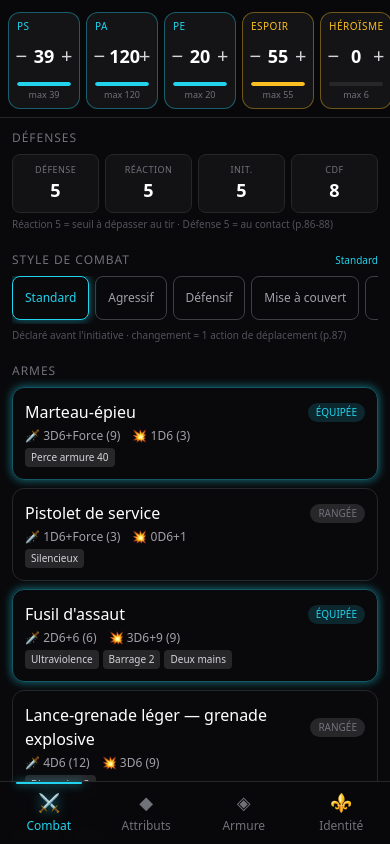
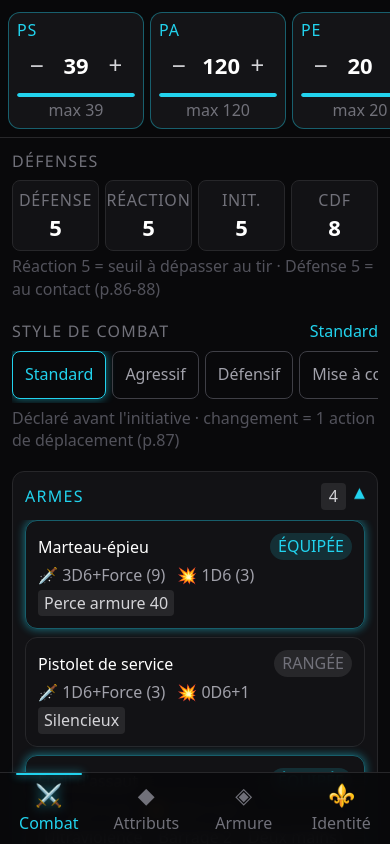
Before and after one commit to mjjdr946-sketch/knight-sheet, a Next.js app: page /personnage/combat in a window 390 px wide. Built offline with nearby package versions, Linux system fonts and the light colour scheme.

Commit message:
feat: it3 livrable 1 — lisibilité mobile (échelle typographique ≥16px, cibles 48px, drill-down accordéons, header scrollable élargi)

```diff
--- a/app/personnage/combat/page.tsx
+++ b/app/personnage/combat/page.tsx
@@ -10,6 +10,7 @@ import { useState } from 'react';
 import { motion } from 'framer-motion';
 import WeaponCard from '../../../components/cards/WeaponCard';
 import ModuleCard from '../../../components/cards/ModuleCard';
+import Accordion from '../../../components/ui/Accordion';
 import { useCharacterStore } from '@/store/characterStore';
 import { STYLES_COMBAT } from '@/engine/combat';
 import type { DamageResult } from '@/engine/damage';
@@ -64,12 +65,12 @@ export default function CombatPage() {
             { label: 'CdF', valeur: derived.cdf },
           ].map((s) => (
             <div key={s.label} className="rounded-lg border border-zinc-800 bg-zinc-900/70 py-2">
-              <p className="text-[9px] uppercase tracking-wider text-zinc-500">{s.label}</p>
+              <p className="text-xs uppercase tracking-wider text-zinc-500">{s.label}</p>
               <p className="text-lg font-bold text-white">{s.valeur}</p>
             </div>
           ))}
         </div>
-        <p className="mt-1 text-[10px] text-zinc-600">
+        <p className="mt-1 text-xs text-zinc-600">
           Réaction {derived.reaction} = seuil à dépasser au tir · Défense {derived.defense} = au contact (p.86-88)
         </p>
       </section>
@@ -78,7 +79,7 @@ export default function CombatPage() {
       <section>
         <div className="mb-2 flex items-baseline justify-between">
           <h2 className="font-display text-xs uppercase tracking-widest text-zinc-500">Style de combat</h2>
-          <span className="text-[10px] text-neon-cyan">{styleActif}</span>
+          <span className="text-xs text-neon-cyan">{styleActif}</span>
         </div>
         <div className="flex gap-1.5 overflow-x-auto pb-1">
           {STYLES_COMBAT.map((s) => (
@@ -86,7 +87,7 @@ export default function CombatPage() {
               key={s.id}
               type="button"
               onClick={() => declarerStyle(s.id)}
-              className={`min-h-[44px] shrink-0 rounded-lg border px-3 text-xs ${
+              className={`min-h-[48px] shrink-0 rounded-lg border px-3 text-xs ${
                 styleActif === s.nom
                   ? 'border-neon-cyan text-neon-cyan shadow-glow-cyan'
                   : 'border-zinc-700 text-zinc-400'
@@ -96,14 +97,13 @@ export default function CombatPage() {
             </button>
           ))}
         </div>
-        <p className="mt-1 text-[10px] text-zinc-600">
+        <p className="mt-1 text-xs text-zinc-600">
           Déclaré avant l'initiative · changement = 1 action de déplacement (p.87)
         </p>
       </section>
 
       {/* ─── Armes ──────────────────────────────────────────────────── */}
-      <section>
-        <h2 className="font-display mb-2 text-xs uppercase tracking-widest text-zinc-500">Armes</h2>
+      <Accordion titre="Armes" compteur={character.armes.length} ouvertParDefaut accent="cyan">
         <div className="space-y-2">
           {character.armes.map((arme) => (
             <WeaponCard
@@ -116,11 +116,10 @@ export default function CombatPage() {
             />
           ))}
         </div>
-      </section>
+      </Accordion>
 
       {/* ─── Dégâts subis — résolution par le moteur ────────────────── */}
-      <section>
-        <h2 className="font-display mb-2 text-xs uppercase tracking-widest text-zinc-500">Dégâts subis</h2>
+      <Accordion titre="Dégâts subis" ouvertParDefaut accent="cyan">
         <div className="space-y-2 rounded-xl border border-zinc-800 bg-zinc-900/70 p-3">
           <div className="flex items-center gap-2">
             <label htmlFor="degats" className="w-24 text-xs text-zinc-400">Dégâts</label>
@@ -130,31 +129,31 @@ export default function CombatPage() {
               min={0}
               value={degats || ''}
               onChange={(e) => setDegats(parseInt(e.target.value, 10) || 0)}
-              className="min-h-[44px] w-20 rounded-lg border border-zinc-700 bg-zinc-950 px-2 text-center text-white"
+              className="min-h-[48px] w-20 rounded-lg border border-zinc-700 bg-zinc-950 px-2 text-center text-white"
             />
           </div>
           <div className="grid grid-cols-2 gap-2 text-xs">
-            <label className="flex min-h-[44px] items-center gap-2 rounded-lg bg-zinc-950 px-2">
+            <label className="flex min-h-[48px] items-center gap-2 rounded-lg bg-zinc-950 px-2">
               <input type="checkbox" checked={ignoreCdF} onChange={(e) => setIgnoreCdF(e.target.checked)} className="h-4 w-4 accent-cyan-400" />
               Ignore CdF
             </label>
-            <label className="flex min-h-[44px] items-center gap-2 rounded-lg bg-zinc-950 px-2">
+            <label className="flex min-h-[48px] items-center gap-2 rounded-lg bg-zinc-950 px-2">
               <input type="checkbox" checked={ignoreArmure} onChange={(e) => setIgnoreArmure(e.target.checked)} className="h-4 w-4 accent-cyan-400" />
               Ignore armure
             </label>
-            <label className="flex min-h-[44px] items-center gap-2 rounded-lg bg-zinc-950 px-2">
+            <label className="flex min-h-[48px] items-center gap-2 rounded-lg bg-zinc-950 px-2">
               Perce armure
-              <input type="number" min={0} value={perceArmure || ''} onChange={(e) => setPerceArmure(parseInt(e.target.value, 10) || 0)} className="w-14 rounded border border-zinc-700 bg-zinc-950 px-1 text-center text-white" />
+              <input type="number" min={0} value={perceArmure || ''} onChange={(e) => setPerceArmure(parseInt(e.target.value, 10) || 0)} className="w-16 rounded border border-zinc-700 bg-zinc-950 px-1 text-center text-white" />
             </label>
-            <label className="flex min-h-[44px] items-center gap-2 rounded-lg bg-zinc-950 px-2">
+            <label className="flex min-h-[48px] items-center gap-2 rounded-lg bg-zinc-950 px-2">
               Pénétrant
-              <input type="number" min={0} value={penetrant || ''} onChange={(e) => setPenetrant(parseInt(e.target.value, 10) || 0)} className="w-14 rounded border border-zinc-700 bg-zinc-950 px-1 text-center text-white" />
+              <input type="number" min={0} value={penetrant || ''} onChange={(e) => setPenetrant(parseInt(e.target.value, 10) || 0)} className="w-16 rounded border border-zinc-700 bg-zinc-950 px-1 text-center text-white" />
             </label>
           </div>
           <button
             type="button"
             onClick={encaisser}
-            className="min-h-[44px] w-full rounded-lg bg-red-900/40 text-sm font-semibold uppercase tracking-wider text-red-300 active:bg-red-900/60"
+            className="min-h-[48px] w-full rounded-lg bg-red-900/40 text-sm font-semibold uppercase tracking-wider text-red-300 active:bg-red-900/60"
           >
             Encaisser
           </button>
@@ -181,17 +180,16 @@ export default function CombatPage() {
             </motion.div>
           )}
         </div>
-      </section>
+      </Accordion>
 
-      {/* ─── Méta-armure : fold + modules rapides ───────────────────── */}
-      <section>
-        <h2 className="font-display mb-2 text-xs uppercase tracking-widest text-zinc-500">Méta-armure</h2>
+      {/* ─── Méta-armure : fold + modules rapides (replié — détail sur l'onglet Armure) */}
+      <Accordion titre="Méta-armure" sousTitre={character.armureDeployee ? 'déployée · 120 PA · CdF 8' : 'Guardian · 5 PA · CdF 5'} accent="gold">
         <div className="mb-2 grid grid-cols-2 gap-2">
           <button
             type="button"
             onClick={() => basculerArmure(true)}
             disabled={character.armureDeployee}
-            className="min-h-[44px] rounded-lg border border-neon-cyan/40 text-xs text-neon-cyan disabled:opacity-40 active:bg-neon-cyan/10"
+            className="min-h-[48px] rounded-lg border border-neon-cyan/40 text-xs text-neon-cyan disabled:opacity-40 active:bg-neon-cyan/10"
           >
             Déployer (120 PA · CdF 8)
           </button>
@@ -199,7 +197,7 @@ export default function CombatPage() {
             type="button"
             onClick={() => basculerArmure(false)}
             disabled={!character.armureDeployee}
-            className="min-h-[44px] rounded-lg border border-zinc-700 text-xs text-zinc-400 disabled:opacity-40 active:bg-zinc-800"
+            className="min-h-[48px] rounded-lg border border-zinc-700 text-xs text-zinc-400 disabled:opacity-40 active:bg-zinc-800"
           >
             Replier → Guardian (5 PA · CdF 5)
           </button>
@@ -209,18 +207,18 @@ export default function CombatPage() {
             <ModuleCard key={mod.id} module={mod} onActiver={(a) => activerModule(mod.id, a)} />
           ))}
         </div>
-      </section>
+      </Accordion>
 
       {/* ─── Reset combat ───────────────────────────────────────────── */}
       <section className="pb-2">
         <button
           type="button"
           onClick={() => resetCombat()}
-          className="min-h-[44px] w-full rounded-lg border border-neon-gold/40 text-xs font-semibold uppercase tracking-wider text-neon-gold active:bg-neon-gold/10"
+          className="min-h-[48px] w-full rounded-lg border border-neon-gold/40 text-xs font-semibold uppercase tracking-wider text-neon-gold active:bg-neon-gold/10"
         >
           Reset combat (retour Camelot)
         </button>
-        <p className="mt-1 text-center text-[10px] text-zinc-600">
+        <p className="mt-1 text-center text-xs text-zinc-600">
           Jauges au max · modules temporaires coupés · héroïsme conservé (p.90/96/130)
         </p>
       </section>
--- a/components/cards/ModuleCard.tsx
+++ b/components/cards/ModuleCard.tsx
@@ -36,7 +36,7 @@ export default function ModuleCard({ module, onActiver }: ModuleCardProps) {
         <div className="flex items-center justify-between">
           <span className="font-medium text-white">{module.nom}</span>
           <span
-            className={`rounded-full px-2 py-0.5 text-[10px] uppercase ${
+            className={`rounded-full px-2 py-0.5 text-xs uppercase ${
               module.etat === 'actif'
                 ? 'bg-neon-cyan/15 text-neon-cyan'
                 : module.etat === 'endommage'
@@ -47,7 +47,7 @@ export default function ModuleCard({ module, onActiver }: ModuleCardProps) {
             {module.etat}
           </span>
         </div>
-        <p className="mt-0.5 text-[11px] text-zinc-500">
+        <p className="mt-0.5 text-xs text-zinc-500">
           {module.categorie} · {slots || 'aucun slot'}{module.coutPE ? ` · ${module.coutPE} PE` : ''}
         </p>
       </button>
@@ -85,7 +85,7 @@ export default function ModuleCard({ module, onActiver }: ModuleCardProps) {
               onActiver(module.etat !== 'actif');
               setDrawer(false);
             }}
-            className="min-h-[44px] w-full rounded-lg bg-neon-cyan/15 text-sm font-medium text-neon-cyan active:bg-neon-cyan/25"
+            className="min-h-[48px] w-full rounded-lg bg-neon-cyan/15 text-sm font-medium text-neon-cyan active:bg-neon-cyan/25"
           >
             {module.etat === 'actif' ? 'Désactiver' : 'Activer'}
           </button>
--- a/components/cards/WeaponCard.tsx
+++ b/components/cards/WeaponCard.tsx
@@ -35,7 +35,7 @@ export default function WeaponCard({ arme, modeActif, onModeChange, onEquiper, o
       >
         <div className="flex items-center justify-between">
           <span className="font-medium text-white">{arme.nom}</span>
-          <span className={`rounded-full px-2 py-0.5 text-[10px] uppercase ${arme.equipee ? 'bg-neon-cyan/15 text-neon-cyan' : 'bg-zinc-800 text-zinc-500'}`}>
+          <span className={`rounded-full px-2 py-0.5 text-xs uppercase ${arme.equipee ? 'bg-neon-cyan/15 text-neon-cyan' : 'bg-zinc-800 text-zinc-500'}`}>
             {arme.equipee ? 'Équipée' : 'Rangée'}
           </span>
         </div>
@@ -45,10 +45,10 @@ export default function WeaponCard({ arme, modeActif, onModeChange, onEquiper, o
         </div>
         <div className="mt-1 flex flex-wrap gap-1">
           {profil.effets.slice(0, 3).map((e) => (
-            <span key={e} className="rounded bg-zinc-800 px-1.5 py-0.5 text-[10px] text-zinc-300">{e}</span>
+            <span key={e} className="rounded bg-zinc-800 px-1.5 py-0.5 text-xs text-zinc-300">{e}</span>
           ))}
           {profil.effets.length > 3 && (
-            <span className="text-[10px] text-zinc-500">+{profil.effets.length - 3}</span>
+            <span className="text-xs text-zinc-500">+{profil.effets.length - 3}</span>
           )}
         </div>
       </button>
@@ -65,7 +65,7 @@ export default function WeaponCard({ arme, modeActif, onModeChange, onEquiper, o
                     key={i}
                     type="button"
                     onClick={() => onModeChange(i)}
-                    className={`min-h-[44px] rounded-lg border px-3 text-xs ${
+                    className={`min-h-[48px] rounded-lg border px-3 text-xs ${
                       modeActif === i ? 'border-neon-cyan text-neon-cyan shadow-glow-cyan' : 'border-zinc-700 text-zinc-400'
                     }`}
                   >
@@ -102,7 +102,7 @@ export default function WeaponCard({ arme, modeActif, onModeChange, onEquiper, o
               else onEquiper(true);
               setDrawer(false);
             }}
-            className="min-h-[44px] w-full rounded-lg bg-neon-cyan/15 text-sm font-medium text-neon-cyan active:bg-neon-cyan/25"
+            className="min-h-[48px] w-full rounded-lg bg-neon-cyan/15 text-sm font-medium text-neon-cyan active:bg-neon-cyan/25"
           >
             {arme.equipee ? 'Ranger' : 'Équiper'}
           </button>
--- a/components/drawers/RuleDrawer.tsx
+++ b/components/drawers/RuleDrawer.tsx
@@ -53,7 +53,7 @@ export default function RuleDrawer({ open, onClose, titre, sousTitre, pageRef, c
                   <h2 className="font-display text-base text-white">{titre}</h2>
                   {sousTitre && <p className="mt-0.5 text-xs text-zinc-400">{sousTitre}</p>}
                   {pageRef && (
-                    <span className="mt-1 inline-block rounded bg-zinc-800 px-1.5 py-0.5 text-[10px] text-neon-cyan">
+                    <span className="mt-1 inline-block rounded bg-zinc-800 px-1.5 py-0.5 text-xs text-neon-cyan">
                       {pageRef}
                     </span>
                   )}
@@ -62,7 +62,7 @@ export default function RuleDrawer({ open, onClose, titre, sousTitre, pageRef, c
                   type="button"
                   aria-label="Fermer le panneau"
                   onClick={onClose}
-                  className="flex h-11 w-11 items-center justify-center rounded-lg text-2xl text-zinc-400 active:bg-zinc-800"
+                  className="flex h-12 w-12 items-center justify-center rounded-lg text-2xl text-zinc-400 active:bg-zinc-800"
                 >
                   ×
                 </button>
--- a/components/header/Gauge.tsx
+++ b/components/header/Gauge.tsx
@@ -55,7 +55,7 @@ export default function Gauge({ nom, current, max, accent, onDelta }: GaugeProps
   const ratio = max > 0 ? Math.min(1, current / max) : 0;
 
   return (
-    <div className={`relative flex min-w-[72px] flex-col rounded-xl border ${a.border} bg-zinc-900/80 px-2 py-1.5`}>
+    <div className={`relative flex min-w-[136px] flex-col rounded-xl border ${a.border} bg-zinc-900/80 px-2 py-1.5`}>
       {/* Flash néon au tap */}
       <AnimatePresence>
         {flash > 0 && (
@@ -71,7 +71,7 @@ export default function Gauge({ nom, current, max, accent, onDelta }: GaugeProps
         )}
       </AnimatePresence>
 
-      <span className={`text-[10px] font-medium uppercase tracking-wider ${a.text}`}>{nom}</span>
+      <span className={`text-xs font-medium uppercase tracking-wider ${a.text}`}>{nom}</span>
 
       <div className="flex items-center justify-center gap-1">
         {/* Cibles ≥ 44px (UX mobile) */}
@@ -79,7 +79,7 @@ export default function Gauge({ nom, current, max, accent, onDelta }: GaugeProps
           type="button"
           aria-label={`Retirer 1 point de ${nom}`}
           onClick={() => press(-1)}
-          className="flex h-11 w-11 items-center justify-center rounded-lg text-xl text-zinc-300 active:bg-zinc-800"
+          className="flex h-12 w-12 items-center justify-center rounded-lg text-xl text-zinc-300 active:bg-zinc-800"
         >
           −
         </button>
@@ -94,7 +94,7 @@ export default function Gauge({ nom, current, max, accent, onDelta }: GaugeProps
           type="button"
           aria-label={`Ajouter 1 point de ${nom}`}
           onClick={() => press(1)}
-          className="flex h-11 w-11 items-center justify-center rounded-lg text-xl text-zinc-300 active:bg-zinc-800"
+          className="flex h-12 w-12 items-center justify-center rounded-lg text-xl text-zinc-300 active:bg-zinc-800"
         >
           +
         </button>
@@ -109,7 +109,7 @@ export default function Gauge({ nom, current, max, accent, onDelta }: GaugeProps
         />
       </div>
 
-      <span className="mt-0.5 text-center text-[9px] text-zinc-500">max {max}</span>
+      <span className="mt-0.5 text-center text-xs text-zinc-500">max {max}</span>
     </div>
   );
 }
--- /dev/null
+++ b/components/ui/Accordion.tsx
@@ -0,0 +1,76 @@
+'use client';
+
+/**
+ * Accordion — drill-down généralisé (prompt v5 §1) : les longues listes sont
+ * repliées par défaut, un tap déroule, un second replie. Cible ≥ 48px,
+ * chevron animé (Framer Motion, sobre).
+ */
+import { AnimatePresence, motion } from 'framer-motion';
+import { useState } from 'react';
+
+export interface AccordionProps {
+  titre: string;
+  /** Compteur affiché à droite (ex. nombre d'éléments) */
+  compteur?: number | string;
+  /** Replié par défaut (prompt v5 : drill-down généralisé) */
+  ouvertParDefaut?: boolean;
+  /** Ligne secondaire optionnelle sous le titre */
+  sousTitre?: string;
+  accent?: 'cyan' | 'gold' | 'neutre';
+  children: React.ReactNode;
+}
+
+export default function Accordion({
+  titre,
+  compteur,
+  ouvertParDefaut = false,
+  sousTitre,
+  accent = 'neutre',
+  children,
+}: AccordionProps) {
+  const [ouvert, setOuvert] = useState(ouvertParDefaut);
+  const accentClass =
+    accent === 'cyan' ? 'text-neon-cyan' : accent === 'gold' ? 'text-neon-gold' : 'text-zinc-400';
+
+  return (
+    <section className="rounded-xl border border-zinc-800 bg-zinc-900/70">
+      <button
+        type="button"
+        aria-expanded={ouvert}
+        onClick={() => setOuvert((o) => !o)}
+        className="flex min-h-[48px] w-full items-center justify-between px-3 py-2 text-left active:bg-zinc-800/60"
+      >
+        <div className="flex items-baseline gap-2">
+          <span className={`font-display text-xs uppercase tracking-widest ${accentClass}`}>{titre}</span>
+          {sousTitre && <span className="text-xs text-zinc-600">{sousTitre}</span>}
+        </div>
+        <div className="flex items-center gap-2">
+          {compteur !== undefined && (
+            <span className="rounded bg-zinc-800 px-2 py-0.5 text-xs text-zinc-300">{compteur}</span>
+          )}
+          <motion.span
+            animate={{ rotate: ouvert ? 180 : 0 }}
+            transition={{ duration: 0.2 }}
+            className={`text-lg ${accentClass}`}
+            aria-hidden
+          >
+            ▾
+          </motion.span>
+        </div>
+      </button>
+      <AnimatePresence initial={false}>
+        {ouvert && (
+          <motion.div
+            initial={{ height: 0, opacity: 0 }}
+            animate={{ height: 'auto', opacity: 1 }}
+            exit={{ height: 0, opacity: 0 }}
+            transition={{ duration: 0.22, ease: 'easeOut' }}
+            className="overflow-hidden"
+          >
+            <div className="px-3 pb-3">{children}</div>
+          </motion.div>
+        )}
+      </AnimatePresence>
+    </section>
+  );
+}
--- a/tailwind.config.ts
+++ b/tailwind.config.ts
@@ -4,6 +4,17 @@ const config: Config = {
   content: ['./app/**/*.{ts,tsx}', './components/**/*.{ts,tsx}'],
   theme: {
     extend: {
+      // Lisibilité mobile (prompt v5 §1) : remap global des tailles
+      // text-xs = 16px minimum partout, décale tout l'échelonnement vers le haut.
+      fontSize: {
+        'xs': ['1rem', { lineHeight: '1.4' }],
+        'sm': ['1.125rem', { lineHeight: '1.45' }],
+        'base': ['1.25rem', { lineHeight: '1.5' }],
+        'lg': ['1.375rem', { lineHeight: '1.4' }],
+        'xl': ['1.5rem', { lineHeight: '1.35' }],
+        '2xl': ['1.875rem', { lineHeight: '1.25' }],
+        '3xl': ['2.25rem', { lineHeight: '1.2' }],
+      },
       colors: {
         // Identité visuelle : fond sombre, néon cyan primaire + doré (Paladin)
         neon: {
```
Also changed, not shown: app/personnage/attributs/page.tsx (+11 -11 lines), app/personnage/identite/page.tsx (+24 -27 lines), app/personnage/meta-armure/page.tsx (+19 -24 lines).
